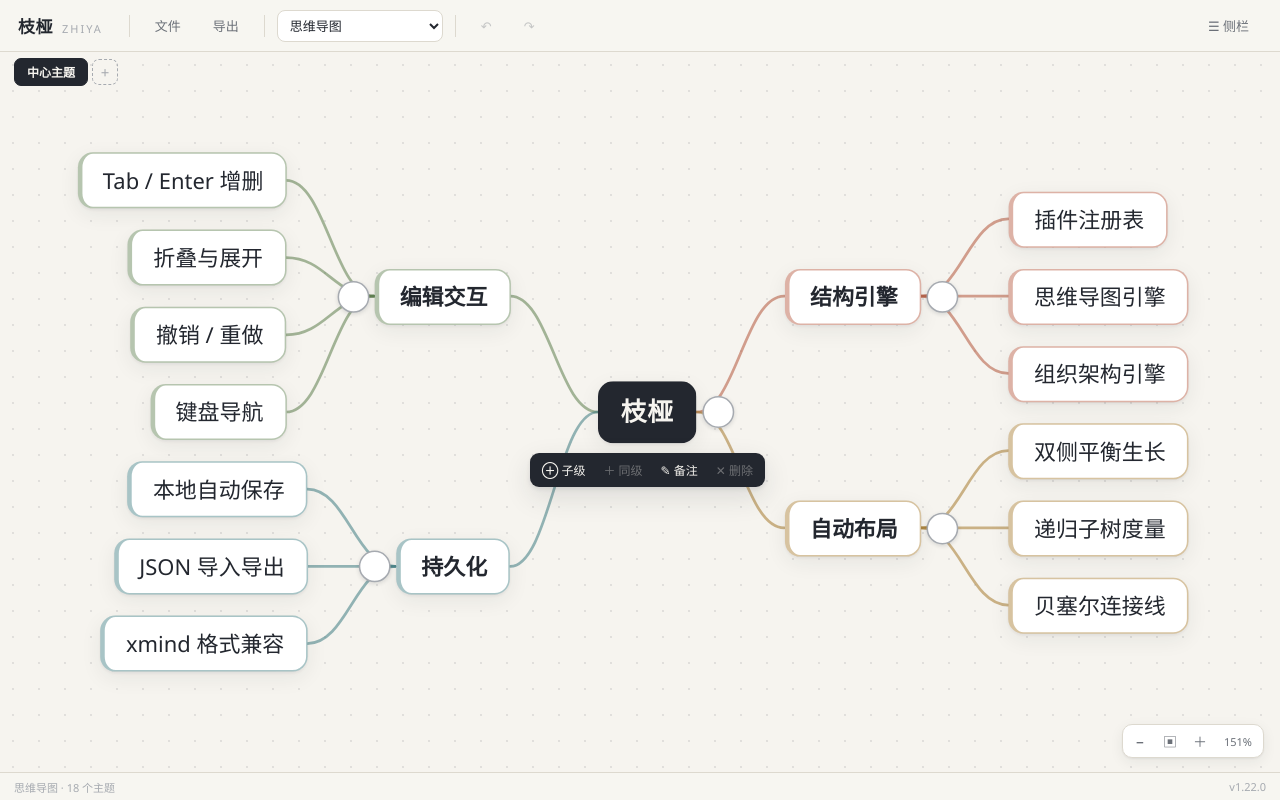
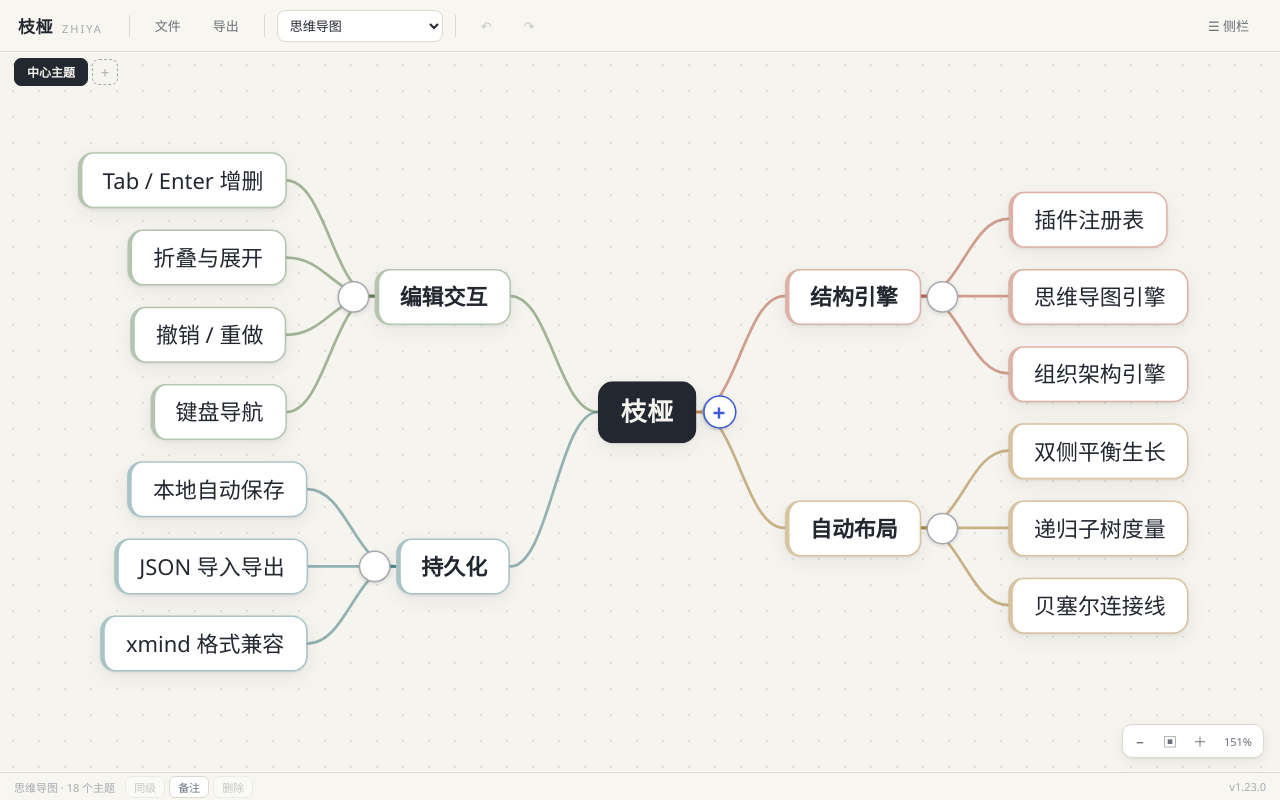
Before and after one commit to Xeon014/zhiya, a website built with Vite: page index.html in a window 1280 px wide. Built offline with nearby package versions, Linux system fonts and the light colour scheme.

Commit message:
feat(ui): topic add button and status bar selection actions (v1.23.0)
Replace floating mini-bar with canvas + child control, desktop status actions, and mobile bottom bar.

Co-authored-by: Cursor <cursoragent@cursor.com>

```diff
--- a/index.html
+++ b/index.html
@@ -47,13 +47,6 @@
   <div class="sb-body" id="sb-body"></div>
 </div>
 
-<div id="mini-bar">
-  <button id="mb-child" title="添加子主题 Tab">⊕ 子级</button>
-  <button id="mb-sibling" title="添加同级主题 Enter">＋ 同级</button>
-  <button id="mb-note" title="备注 Ctrl+M">✎ 备注</button>
-  <button id="mb-del" title="删除分支 Delete">✕ 删除</button>
-</div>
-
 <div id="zoom-cluster">
   <button id="zoom-out" title="缩小">−</button>
   <button id="zoom-fit" title="适应画布">▣</button>
@@ -62,7 +55,23 @@
 </div>
 
 <div id="sidebar-backdrop" aria-hidden="true"></div>
-<div id="statusbar"><div id="stat-left">—</div><div id="stat-right">v—</div></div>
+<div id="mobile-selection-bar" aria-hidden="true">
+  <button type="button" id="ms-child" title="添加子主题 Tab">子级</button>
+  <button type="button" id="ms-sibling" title="添加同级 Enter">同级</button>
+  <button type="button" id="ms-note" title="备注 Ctrl+M">备注</button>
+  <button type="button" id="ms-del" title="删除分支 Delete">删除</button>
+</div>
+<div id="statusbar">
+  <div class="stat-leading">
+    <div id="stat-left">—</div>
+    <div id="stat-actions" class="stat-actions" hidden aria-hidden="true">
+      <button type="button" class="stat-act" id="sa-sibling" title="添加同级主题 Enter">同级</button>
+      <button type="button" class="stat-act" id="sa-note" title="备注 Ctrl+M">备注</button>
+      <button type="button" class="stat-act danger" id="sa-del" title="删除分支 Delete">删除</button>
+    </div>
+  </div>
+  <div id="stat-right">v—</div>
+</div>
 
 <div id="toast"></div>
 <div id="drop-line"></div>
--- a/package.json
+++ b/package.json
@@ -1,6 +1,6 @@
 {
   "name": "zhiya",
-  "version": "1.22.0",
+  "version": "1.23.0",
   "description": "枝桠 Zhiya —— 逆向 Xmind 复刻的单文件思维导图（工程化版）",
   "private": true,
   "type": "module",
--- a/src/dom.ts
+++ b/src/dom.ts
@@ -16,4 +16,3 @@ export const ctxMenu = $('ctx-menu') as HTMLDivElement;
 export const dropLine = $('drop-line') as HTMLDivElement;
 export const sidebarEl = $('sidebar') as HTMLDivElement;
 export const sbBody = $('sb-body') as HTMLDivElement;
-export const miniBar = $('mini-bar') as HTMLDivElement;
--- a/src/engines.ts
+++ b/src/engines.ts
@@ -5,6 +5,16 @@ import { sheet, topicOf, type Topic } from './model';
  *    引擎接口契约：measure → arrange → edgePath/decorEdges/chevronAt
  * ===================================================================== */
 export interface Box { x: number; y: number; w: number; h: number; side: string }
+
+/** 选中主题「添加子级」钮：沿分支生长方向外侧（与折叠 chevron 错开） */
+export function addChildButtonAt(p: Box): { x: number; y: number } {
+  switch (p.side) {
+    case 'left': return { x: p.x - p.w / 2 - 15, y: p.y };
+    case 'top': return { x: p.x, y: p.y - p.h / 2 - 15 };
+    case 'bottom': return { x: p.x, y: p.y + p.h / 2 + 15 };
+    default: return { x: p.x + p.w / 2 + 15, y: p.y };
+  }
+}
 export interface Size { w: number; h: number }
 export interface MeasureCtx { gapV: number; gapH: number; sizeOf(t: Topic): Size }
 export interface GrowthSplit { right: string[]; left: string[] }
--- a/src/layout.ts
+++ b/src/layout.ts
@@ -3,7 +3,7 @@ import { engine } from './engines';
 import { figureMap, figureOf, makeMeasureContext } from './figures';
 import { updateStatus } from './ui';
 import { updateNoteAnchor } from './notes';
-import { updateMiniBar } from './minibar';
+import { syncLayoutBoxes, updateMiniBar } from './minibar';
 import { clamp, easeOutCubic } from './utils';
 import { edgesEl } from './dom';
 import { edgePathFor, getTheme, applyTheme, effectiveStyle, releaseThemePaint, releaseStaleThemePaint } from './edges';
@@ -192,6 +192,12 @@ export function relayout(animate = true): void {
     }
     paintBranches(layers.branches, branchSpecs(posNow));
     updateNoteAnchor();
+    const boxes = new Map<string, import('./engines').Box>();
+    for (const [id, cur] of posNow) {
+      const tr = targets.get(id);
+      if (tr) boxes.set(id, { ...tr.p, x: cur.x, y: cur.y });
+    }
+    syncLayoutBoxes(boxes);
     updateMiniBar();
   };
 
--- a/src/minibar.ts
+++ b/src/minibar.ts
@@ -2,32 +2,105 @@ import { selectedId, sheet, topicOf } from './model';
 import { figureMap } from './figures';
 import { addChild, addSibling, removeTopic, editingId } from './interactions';
 import { openNoteFor, getNoteTargetId } from './notes';
-import { clamp } from './utils';
-import { miniBar, notePanel, noteInput } from './dom';
+import { addChildButtonAt, type Box } from './engines';
+import { figuresEl } from './dom';
+import { isMobileLayout } from './mobile';
 
-/* ---------- 主题迷你工具条：操作跟着对象走 ---------- */
+/* ---------- 选中主题：节点旁 + 钮 / 状态栏 / 移动端底栏 ---------- */
+let layoutBoxes = new Map<string, Box>();
+export function syncLayoutBoxes(pos: Map<string, Box>): void {
+  layoutBoxes = pos;
+}
+
+let addBtn: HTMLButtonElement | null = null;
+function ensureAddBtn(): HTMLButtonElement {
+  if (!addBtn) {
+    addBtn = document.createElement('button');
+    addBtn.id = 'topic-add-btn';
+    addBtn.type = 'button';
+    addBtn.className = 'topic-add-btn';
+    addBtn.title = '添加子主题 (Tab)';
+    addBtn.setAttribute('aria-label', '添加子主题');
+    addBtn.textContent = '+';
+    addBtn.addEventListener('pointerdown', (e) => e.stopPropagation());
+    addBtn.addEventListener('click', (e) => {
+      e.stopPropagation();
+      if (selectedId) addChild(selectedId);
+    });
+    figuresEl.appendChild(addBtn);
+  }
+  return addBtn;
+}
+
+const statActions = () => document.getElementById('stat-actions');
+const mobileBar = () => document.getElementById('mobile-selection-bar');
+
+function noteEditingBlocksChrome(): boolean {
+  const notePanel = document.getElementById('note-panel');
+  const noteInput = document.getElementById('note-input') as HTMLTextAreaElement | null;
+  return !!(notePanel?.classList.contains('open') && getNoteTargetId() === selectedId && document.activeElement === noteInput);
+}
+
+function setChromeVisible(on: boolean, isRoot: boolean): void {
+  document.body.classList.toggle('has-selection', on);
+  const acts = statActions();
+  if (acts) {
+    const showStat = on && !isMobileLayout();
+    acts.hidden = !showStat;
+    acts.setAttribute('aria-hidden', showStat ? 'false' : 'true');
+  }
+  const mob = mobileBar();
+  if (mob) mob.classList.toggle('visible', on && isMobileLayout());
+  const sib = document.getElementById('sa-sibling') as HTMLButtonElement | null;
+  const del = document.getElementById('sa-del') as HTMLButtonElement | null;
+  const msib = document.getElementById('ms-sibling') as HTMLButtonElement | null;
+  const mdel = document.getElementById('ms-del') as HTMLButtonElement | null;
+  if (sib) sib.disabled = isRoot;
+  if (del) del.disabled = isRoot;
+  if (msib) msib.disabled = isRoot;
+  if (mdel) mdel.disabled = isRoot;
+}
+
 export function updateMiniBar(): void {
+  const btn = ensureAddBtn();
   const t = topicOf(selectedId);
-  if (!t || editingId === selectedId ||
-      (notePanel.classList.contains('open') && getNoteTargetId() === selectedId && document.activeElement === noteInput)) {
-    miniBar.style.display = 'none';
+  if (!t || editingId === selectedId || noteEditingBlocksChrome()) {
+    btn.style.display = 'none';
+    setChromeVisible(false, false);
     return;
   }
   const f = figureMap.get(t.id);
-  if (!f || f.el.style.display === 'none') { miniBar.style.display = 'none'; return; }
+  if (!f || f.el.style.display === 'none') {
+    btn.style.display = 'none';
+    setChromeVisible(false, false);
+    return;
+  }
+  const box = layoutBoxes.get(t.id);
+  if (!box) {
+    btn.style.display = 'none';
+    setChromeVisible(false, t.id === sheet.root.id);
+    return;
+  }
   const isRoot = t.id === sheet.root.id;
-  const sib = document.getElementById('mb-sibling') as HTMLButtonElement | null;
-  const del = document.getElementById('mb-del') as HTMLButtonElement | null;
-  if (sib) sib.disabled = isRoot;
-  if (del) del.disabled = isRoot;
-  miniBar.style.display = 'flex';
-  const r = f.el.getBoundingClientRect();
-  const bw = miniBar.offsetWidth, bh = miniBar.offsetHeight;
-  miniBar.style.left = clamp(r.left + r.width / 2 - bw / 2, 8, innerWidth - bw - 8) + 'px';
-  miniBar.style.top = clamp(r.bottom + 10, 8, innerHeight - bh - 36) + 'px';
+  setChromeVisible(true, isRoot);
+  if (isMobileLayout()) {
+    btn.style.display = 'none';
+    return;
+  }
+  const anch = addChildButtonAt(box);
+  btn.style.display = 'block';
+  btn.style.left = anch.x + 'px';
+  btn.style.top = anch.y + 'px';
 }
 
-document.getElementById('mb-child')?.addEventListener('click', () => { if (selectedId) addChild(selectedId); });
-document.getElementById('mb-sibling')?.addEventListener('click', () => { if (selectedId) addSibling(selectedId); });
-document.getElementById('mb-note')?.addEventListener('click', () => { if (selectedId) openNoteFor(selectedId); });
-document.getElementById('mb-del')?.addEventListener('click', () => { if (selectedId) removeTopic(selectedId); });
+function bindAction(id: string, fn: () => void): void {
+  document.getElementById(id)?.addEventListener('click', fn);
+}
+
+bindAction('sa-sibling', () => { if (selectedId) addSibling(selectedId); });
+bindAction('sa-note', () => { if (selectedId) openNoteFor(selectedId); });
+bindAction('sa-del', () => { if (selectedId) removeTopic(selectedId); });
+bindAction('ms-child', () => { if (selectedId) addChild(selectedId); });
+bindAction('ms-sibling', () => { if (selectedId) addSibling(selectedId); });
+bindAction('ms-note', () => { if (selectedId) openNoteFor(selectedId); });
+bindAction('ms-del', () => { if (selectedId) removeTopic(selectedId); });
--- a/src/style.css
+++ b/src/style.css
@@ -104,15 +104,58 @@
   .chevron:hover { border-color: var(--ink); color: var(--ink); transform: translate(-50%,-50%) scale(1.18); }
   .chevron.collapsed { background: var(--ink); border-color: var(--ink); color: var(--paper); }
 
+  /* 选中主题：外侧「+」添加子级（随画布缩放平移） */
+  .topic-add-btn {
+    position: absolute; transform: translate(-50%, -50%);
+    width: 22px; height: 22px; border-radius: 50%; z-index: 6;
+    border: 1.5px solid var(--accent); background: white; color: var(--accent);
+    font: 600 15px/1 var(--font); padding: 0; cursor: pointer;
+    box-shadow: var(--shadow-soft);
+    transition: transform .15s ease, background .15s ease, color .15s ease;
+  }
+  .topic-add-btn:hover {
+    background: var(--accent); color: white; transform: translate(-50%, -50%) scale(1.12);
+  }
+
   /* ============ 状态栏 ============ */
   #statusbar {
     position: fixed; inset: auto 0 0 0; height: calc(var(--sb-h) + env(safe-area-inset-bottom, 0px)); z-index: 40;
-    display: flex; align-items: center; justify-content: space-between;
+    display: flex; align-items: center; justify-content: space-between; gap: 10px;
     padding: 0 14px env(safe-area-inset-bottom, 0px);
     background: color-mix(in srgb, var(--paper) 86%, white);
     border-top: 1px solid var(--hairline);
     font-size: 11px; color: var(--ink-faint); user-select: none;
   }
+  .stat-leading { display: flex; align-items: center; gap: 10px; min-width: 0; flex: 1; }
+  #stat-left { white-space: nowrap; overflow: hidden; text-overflow: ellipsis; }
+  .stat-actions { display: flex; align-items: center; gap: 4px; flex-shrink: 0; }
+  .stat-actions[hidden] { display: none !important; }
+  .stat-act {
+    border: 1px solid var(--hairline); background: white; border-radius: 6px;
+    padding: 2px 8px; font: 500 11px var(--font); color: var(--ink-soft); cursor: pointer;
+  }
+  .stat-act:hover:not(:disabled) { color: var(--ink); border-color: var(--ink-faint); }
+  .stat-act:disabled { opacity: .35; cursor: default; }
+  .stat-act.danger:hover:not(:disabled) { color: #b42318; border-color: #e8b4b0; }
+
+  #mobile-selection-bar {
+    position: fixed; left: 8px; right: 8px; z-index: 45; display: none;
+    bottom: calc(var(--sb-h) + env(safe-area-inset-bottom, 0px) + 6px);
+    gap: 6px; padding: 6px;
+    background: white; border: 1px solid var(--hairline); border-radius: 12px;
+    box-shadow: var(--shadow-lift);
+  }
+  body.mobile-ui #mobile-selection-bar.visible { display: flex; }
+  body.mobile-ui.has-selection #zoom-cluster {
+    bottom: calc(var(--sb-h) + env(safe-area-inset-bottom, 0px) + 52px);
+  }
+  #mobile-selection-bar button {
+    flex: 1; min-height: 38px; border: none; border-radius: 8px;
+    background: var(--paper-deep); font: 500 13px var(--font); color: var(--ink); cursor: pointer;
+  }
+  #mobile-selection-bar button:disabled { opacity: .35; cursor: default; }
+  #mobile-selection-bar #ms-del:not(:disabled) { color: #b42318; }
+
   #statusbar .keys { display: flex; gap: 14px; }
   #statusbar .keys em { font-style: normal; color: var(--ink-soft); font-family: var(--mono); font-size: 10px;
     background: var(--paper-deep); padding: 1px 5px; border-radius: 3px; margin-right: 3px; }
@@ -242,15 +285,6 @@
   .keys-body em { font-style: normal; font-family: var(--mono); font-size: 10.5px; color: var(--ink-soft);
     background: var(--paper-deep); padding: 1px 6px; border-radius: 4px; margin-right: 6px; }
 
-  #mini-bar {
-    position: fixed; display: none; z-index: 46;
-    background: var(--ink); border-radius: 9px; padding: 3px;
-    box-shadow: var(--shadow-lift);
-  }
-  #mini-bar button { border: none; background: none; color: var(--paper); font: 500 12px var(--font); padding: 5px 9px; border-radius: 7px; cursor: pointer; white-space: nowrap; }
-  #mini-bar button:hover:not(:disabled) { background: rgba(255,255,255,.16); }
-  #mini-bar button:disabled { opacity: .35; cursor: default; }
-
   #zoom-cluster {
     position: fixed; right: 16px;
     bottom: calc(42px + env(safe-area-inset-bottom, 0px)); z-index: 44;
@@ -264,7 +298,7 @@
 
   @media print {
     #toolbar, #statusbar, .chevron, #toast, #drop-line, #note-panel, #hint,
-    #sidebar, #mini-bar, #zoom-cluster { display: none !important; }
+    #sidebar, #topic-add-btn, #stat-actions, #mobile-selection-bar, #zoom-cluster { display: none !important; }
     #viewport { position: static !important; overflow: visible !important; background: white !important; }
     html, body { height: auto !important; overflow: visible !important; background: white; }
   }
@@ -441,7 +475,7 @@
   .summary-handle:hover { opacity: 1; border-color: var(--accent); transform: translate(-50%, -50%) scale(1.3); }
 
   /* ============ 触屏：接管手势 ============ */
-  #viewport, .topic, .chevron, .summary-topic, .summary-handle, #note-panel textarea { touch-action: none; }
+  #viewport, .topic, .chevron, .topic-add-btn, .summary-topic, .summary-handle, #note-panel textarea { touch-action: none; }
   .topic, .summary-topic, .chevron { -webkit-touch-callout: none; -webkit-user-select: none; }
   html { -webkit-text-size-adjust: 100%; }
   #hint .touch-only { display: none; }
@@ -477,7 +511,7 @@
     .tb-btn { min-height: 36px; }
     #zoom-cluster { bottom: 40px; right: 10px; }
     #zoom-cluster button { width: 34px; height: 32px; }
-    #mini-bar button { padding: 8px 12px; font-size: 13px; }
+    .topic-add-btn { width: 26px; height: 26px; font-size: 17px; }
     .ctx-item { padding: 11px 12px; font-size: 14px; }
     .shape-btn { min-height: 36px; }
     .swatch { width: 28px; height: 28px; }
@@ -540,7 +574,8 @@
   .topic.hit-cur { box-shadow: var(--shadow-lift), 0 0 0 4px rgba(244, 214, 7, .95) !important; }
 
   /* ============ ZEN 演示模式（F5） ============ */
-  body.zen #toolbar, body.zen #statusbar, body.zen #sidebar, body.zen #mini-bar,
+  body.zen #toolbar, body.zen #statusbar, body.zen #sidebar, body.zen #topic-add-btn,
+  body.zen #stat-actions, body.zen #mobile-selection-bar,
   body.zen #zoom-cluster, body.zen #sheet-bar, body.zen #find-bar, body.zen #toast { display: none !important; }
   body.zen #viewport { inset: 0 !important; }
   body.zen .topic { transition: opacity .35s ease; }
```
Also changed, not shown: docs/VERSIONING.md (+1 -0 lines), test/e2e.mjs (+6 -4 lines), CHANGELOG.md.
